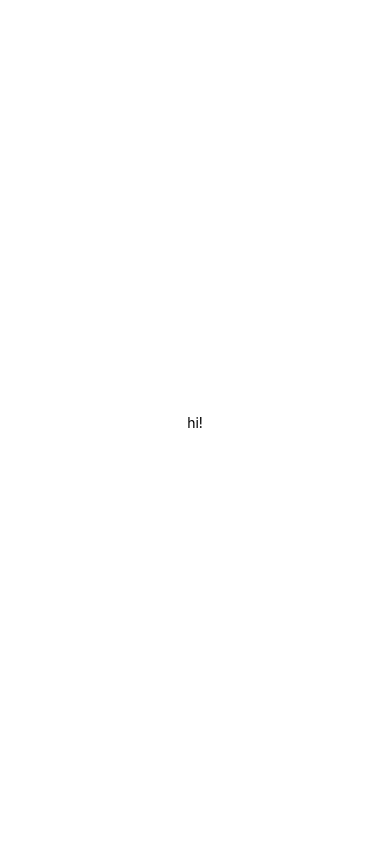
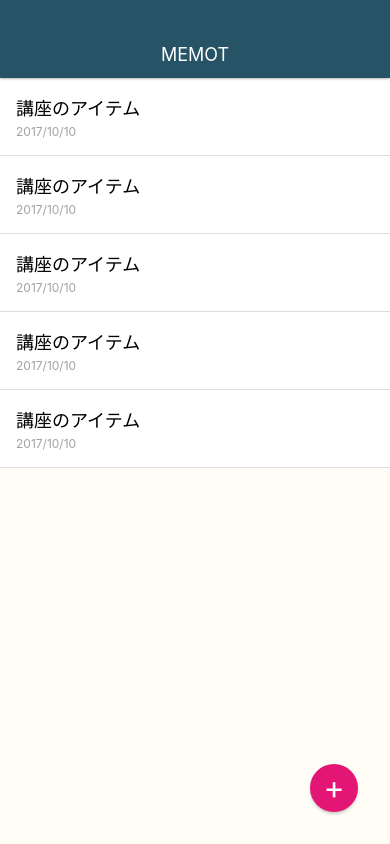
Before and after one commit to nikoichi/ReactNativeMemo, a React Native app: screen / in a window 390 px wide. Built offline with nearby package versions, Linux system fonts and the light colour scheme.

Commit message:
メモリストスタイリング

```diff
--- a/App.js
+++ b/App.js
@@ -5,7 +5,42 @@
   render() {
     return (
       <View style={styles.container}>
-        <Text>hi!</Text>
+        <View style={styles.appbar}>
+          <View>
+            <Text style={styles.appbarTitle}>MEMOT</Text>
+          </View>
+        </View>
+
+        <View style={styles.memoList}>
+          <View style={styles.memoListItem}>
+            <Text style={styles.memoTitle}>講座のアイテム</Text>
+            <Text style={styles.memoDate}>2017/10/10</Text>
+          </View>
+
+          <View style={styles.memoListItem}>
+            <Text style={styles.memoTitle}>講座のアイテム</Text>
+            <Text style={styles.memoDate}>2017/10/10</Text>
+          </View>
+
+          <View style={styles.memoListItem}>
+            <Text style={styles.memoTitle}>講座のアイテム</Text>
+            <Text style={styles.memoDate}>2017/10/10</Text>
+          </View>
+
+          <View style={styles.memoListItem}>
+            <Text style={styles.memoTitle}>講座のアイテム</Text>
+            <Text style={styles.memoDate}>2017/10/10</Text>
+          </View>
+
+          <View style={styles.memoListItem}>
+            <Text style={styles.memoTitle}>講座のアイテム</Text>
+            <Text style={styles.memoDate}>2017/10/10</Text>
+          </View>
+        </View>
+
+        <View style={styles.memoAddButton}>
+          <Text style={styles.memoAddButtonTitle}>+</Text>
+        </View>
       </View>
     );
   }
@@ -14,8 +49,76 @@
 const styles = StyleSheet.create({
   container: {
     flex: 1,
-    backgroundColor: '#fff',
+    backgroundColor: '#FFFDF6',
     alignItems: 'center',
     justifyContent: 'center',
+    paddingTop: 78,
+  },
+
+  memoAddButton: {
+    position: 'absolute',
+    bottom: 32,
+    right: 32,
+    width: 48,
+    height: 48,
+    backgroundColor: '#E31676',
+    borderRadius: 24,
+    justifyContent: 'center',
+    alignItems: 'center',
+    shadowColor: '#000',
+    shadowOffset: { width: 0, height: 2 },
+    shadowOpacity: 0.2,
+    shadowRadius: 3,
+  },
+
+
+  memoAddButtonTitle: {
+    fontSize: 32,
+    lineHeight: 32,
+    color: '#fff',
+  },
+
+  appbar: {
+    position: 'absolute',
+    top: 0,
+    left: 0,
+    right: 0,
+    height: 78,
+    paddingTop: 30,
+    backgroundColor: '#265366',
+    justifyContent: 'center',
+    alignItems: 'center',
+    shadowColor: '#000',
+    shadowOffset: { width: 0, height: 0 },
+    shadowOpacity: 0.5,
+    shadowRadius: 3,
+    zIndex: 10,
+  },
+
+  appbarTitle: {
+    color: '#fff',
+    fontSize: 18,
+  },
+
+  memoList: {
+    width: '100%',
+    flex: 1,
+  },
+
+  memoListItem: {
+    padding: 16,
+    borderBottomWidth: 1,
+    borderBottomColor: '#ddd',
+    backgroundColor: '#fff',
+  },
+
+  memoTitle: {
+    fontSize: 18,
+    marginBottom: 4,
+  },
+
+  memoDate: {
+    fontSize: 12,
+    color: '#a2a2a2',
   },
 });
```
Also changed, not shown: src/elements/BodyText.js (added, +22 -0 lines), .eslintrc.json.
